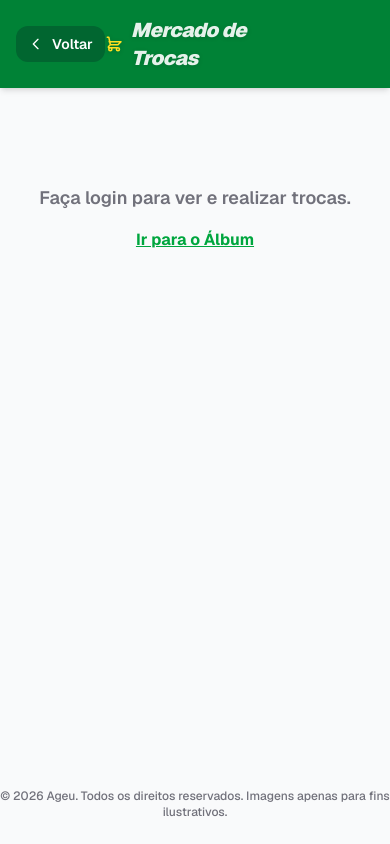
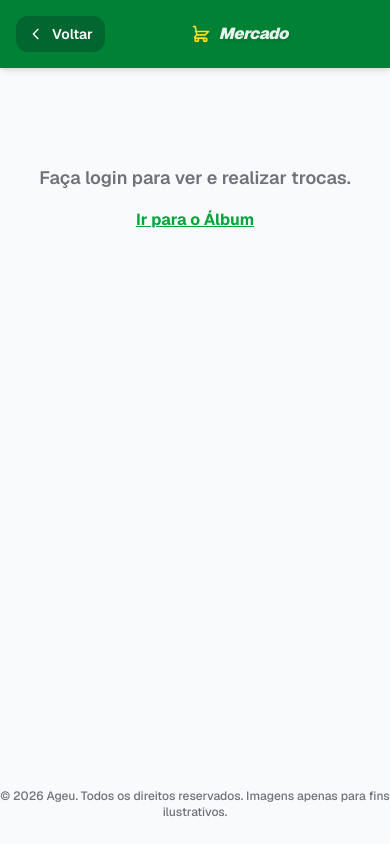
Before and after one commit to Ageuss/album-copa, a Next.js app: page /mercado in a window 390 px wide. Built offline with nearby package versions, Linux system fonts and the light colour scheme; no server answers; the database is empty.

Commit message:
feat: implementação da visualização da coleção de álbuns, rastreamento diário de pacotes e sistema de trocas seguro com transações atômicas de banco de dados.

```diff
--- a/app/mercado/page.tsx
+++ b/app/mercado/page.tsx
@@ -145,14 +145,15 @@ export default function MercadoPage() {
             Voltar
           </Link>
 
-          <h1 className="text-xl font-black italic tracking-tight text-white/90 drop-shadow-sm flex items-center gap-2">
+          <h1 className="text-base sm:text-xl font-black italic tracking-tight text-white/90 drop-shadow-sm flex items-center gap-2">
             <svg className="w-5 h-5 text-yellow-300" fill="none" stroke="currentColor" viewBox="0 0 24 24">
               <path strokeLinecap="round" strokeLinejoin="round" strokeWidth={2} d="M3 3h2l.4 2M7 13h10l4-4H5.4M7 13L5.4 5M7 13l-2.293 2.293c-.63.63-.184 1.707.707 1.707H17m0 0a2 2 0 100 4 2 2 0 000-4zm-8 2a2 2 0 11-4 0 2 2 0 014 0z" />
             </svg>
-            Mercado de Trocas
+            <span className="hidden sm:inline">Mercado de Trocas</span>
+            <span className="inline sm:hidden">Mercado</span>
           </h1>
 
-          <div className="w-20" />
+          <div className="w-auto sm:w-20" />
         </div>
       </header>
 
--- a/app/page.tsx
+++ b/app/page.tsx
@@ -471,21 +471,21 @@ export default function Home() {
             </span>
           </div>
 
-          <h1 className="text-xl font-black italic tracking-tight text-white/90 drop-shadow-sm">
+          <h1 className="text-base sm:text-xl font-black italic tracking-tight text-white/90 drop-shadow-sm">
             ÁLBUM DE FIGURINHAS
           </h1>
 
           <div className="flex items-center gap-2">
             <a
               href="/mercado"
-              className="text-sm font-semibold bg-yellow-400 hover:bg-yellow-300 text-green-900 px-3 py-2 rounded-xl transition-all shadow-sm active:scale-95 hidden sm:inline-flex items-center gap-1.5"
+              className="text-sm font-semibold bg-yellow-400 hover:bg-yellow-300 text-green-900 px-3 py-2 rounded-xl transition-all shadow-sm active:scale-95 flex items-center gap-1.5"
             >
               <svg className="w-4 h-4" fill="none" stroke="currentColor" viewBox="0 0 24 24"><path strokeLinecap="round" strokeLinejoin="round" strokeWidth={2} d="M3 3h2l.4 2M7 13h10l4-4H5.4M7 13L5.4 5M7 13l-2.293 2.293c-.63.63-.184 1.707.707 1.707H17m0 0a2 2 0 100 4 2 2 0 000-4zm-8 2a2 2 0 11-4 0 2 2 0 014 0z" /></svg>
-              Mercado
+              <span className="hidden sm:inline">Mercado</span>
             </a>
             <button
               onClick={handleLogout}
-              className="text-sm font-semibold bg-green-800 hover:bg-green-900 px-5 py-2.5 rounded-xl transition-all shadow-sm active:scale-95"
+              className="text-sm font-semibold bg-green-800 hover:bg-green-900 px-3 sm:px-5 py-2.5 rounded-xl transition-all shadow-sm active:scale-95"
             >
               Sair
             </button>
```
